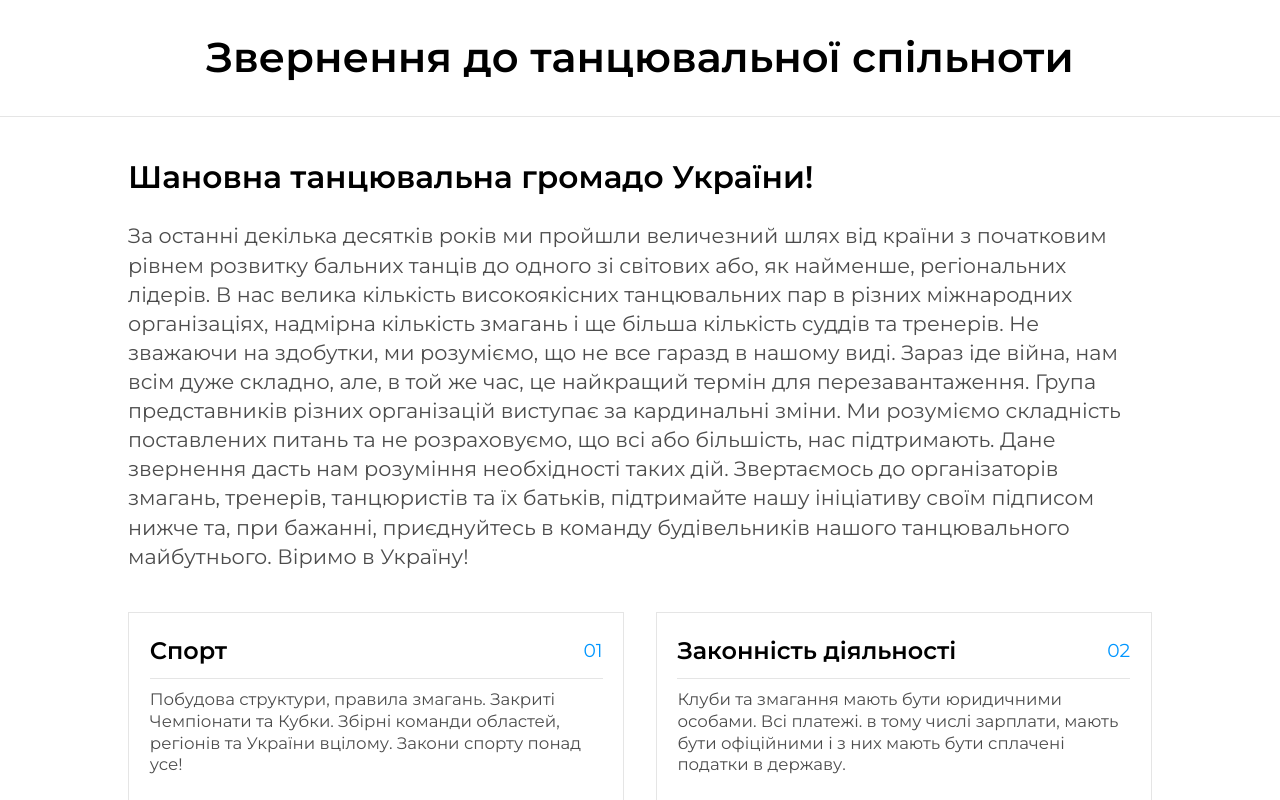
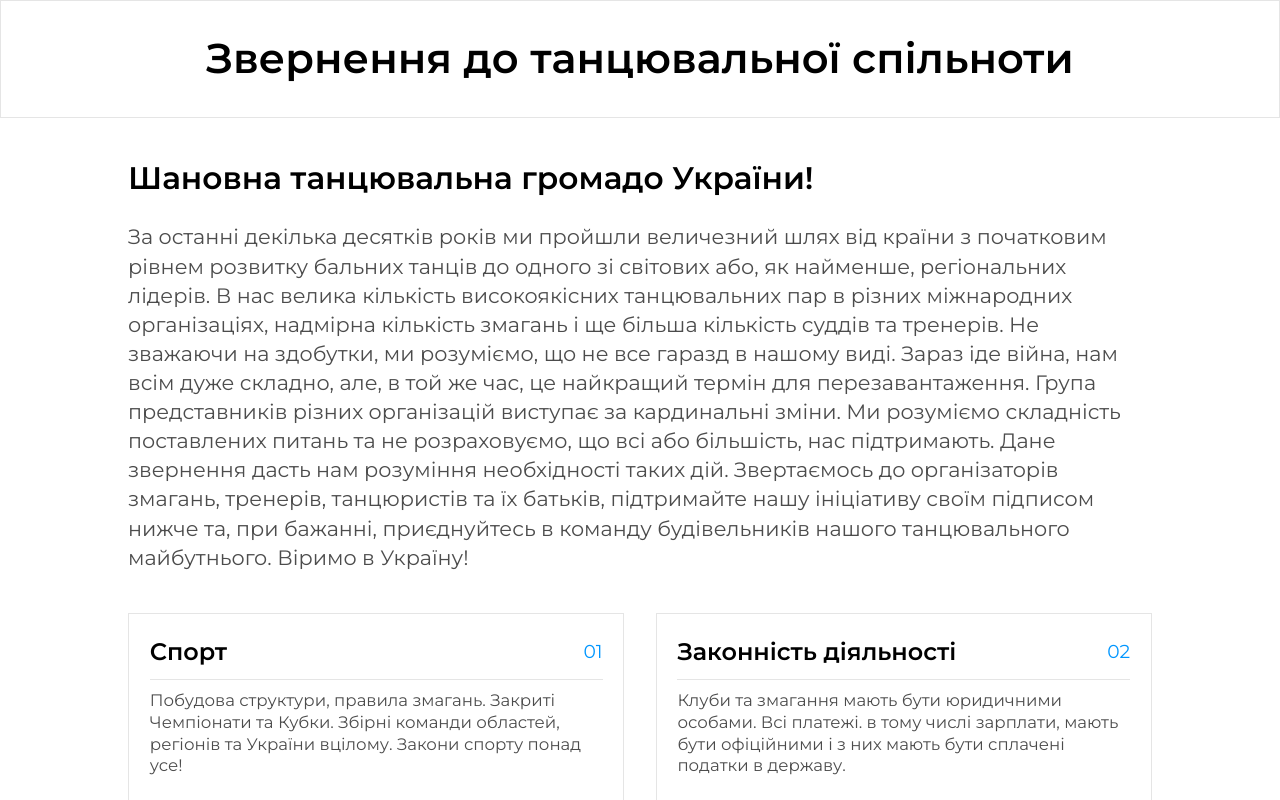
Before and after one commit to Guntyk/dance-feedback-page, a React (Create React App) app: page / in a window 1280 px wide. Shown: the top 800 px of the page. Built offline with nearby package versions, Linux system fonts and the light colour scheme.

Commit message:
Border Changed

```diff
--- a/src/components/Header/Header.css
+++ b/src/components/Header/Header.css
@@ -1,5 +1,5 @@
 .header {
-  border-bottom: 1px solid rgba(0, 0, 0, 0.1);
+  border: 1px solid rgb(229, 229, 229);
 }
 
 .main-title {
```
